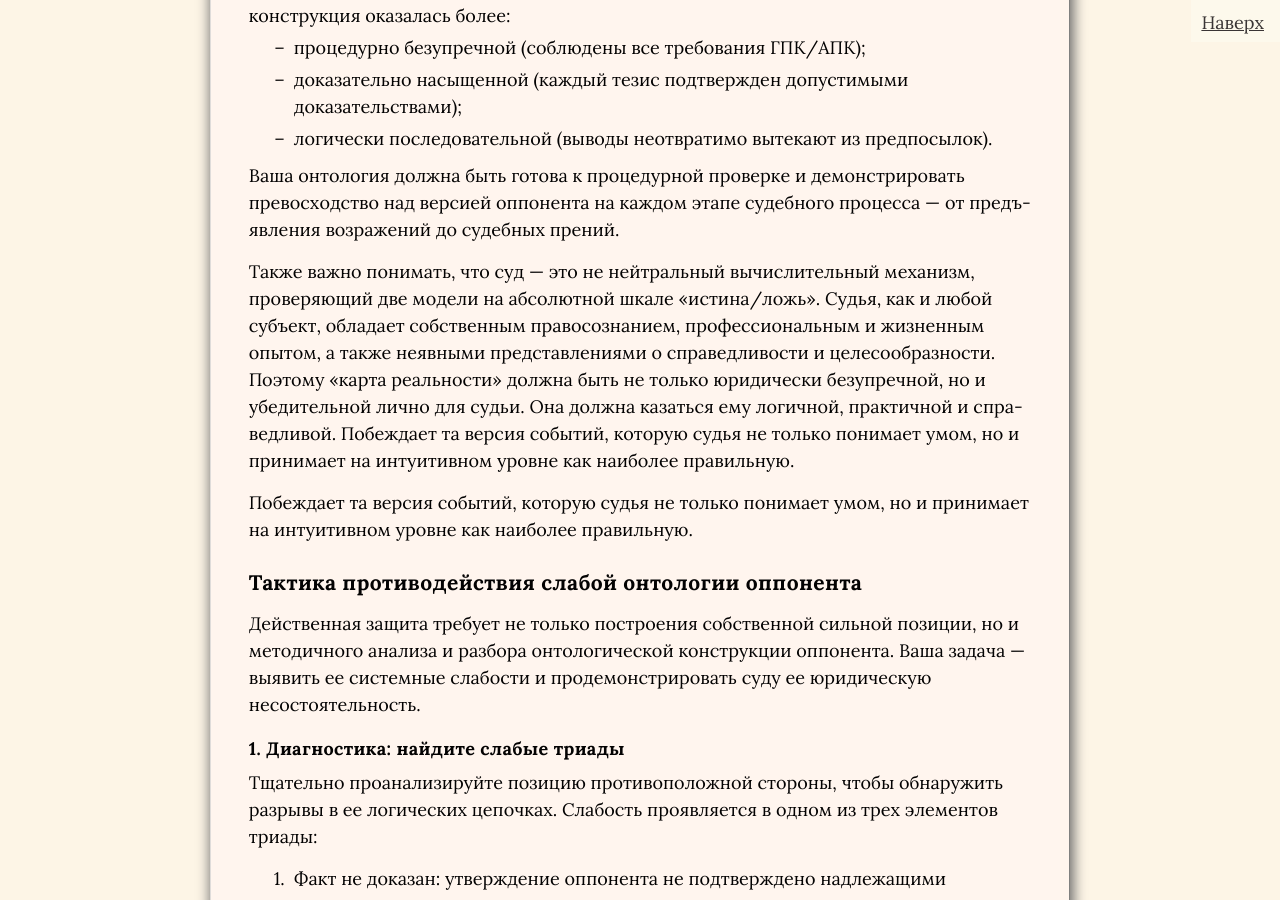
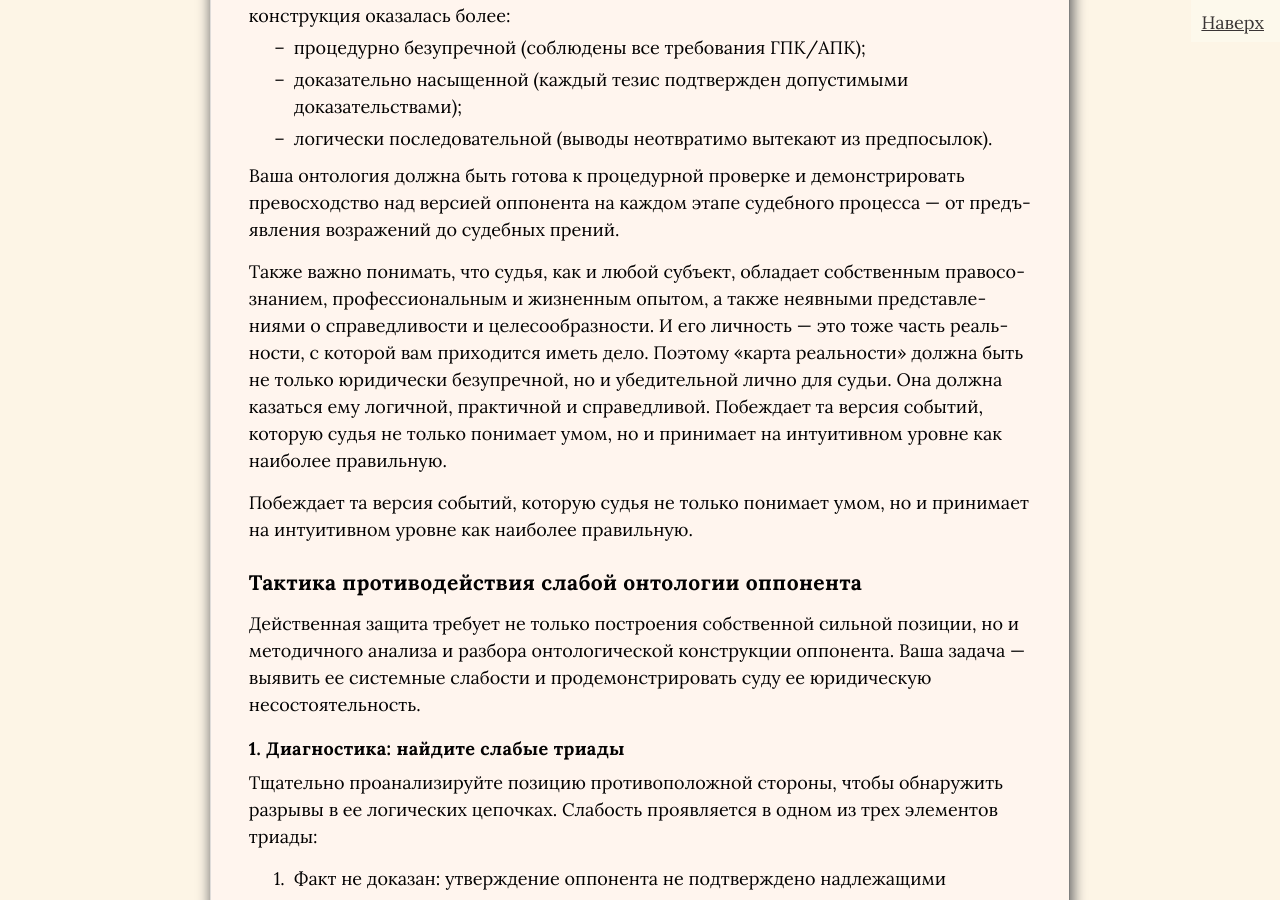
Before and after one commit to SergSi/land-use-art, a Jekyll site: the page built from _posts/2025-10-18-train.md, in a window 1280 px wide and 900 px high, scrolled down 17059 px. Built offline with Jekyll 4.4.1, drawn with Linux system fonts in a browser that asks for light colours; some web fonts are replaced.

Commit message:
Update 2025-10-18-train.md

```diff
--- a/_posts/2025-10-18-train.md
+++ b/_posts/2025-10-18-train.md
@@ -381,7 +381,7 @@
 
 Ваша онтология должна быть готова к процедурной проверке и демонстрировать превосходство над версией оппонента на каждом этапе судебного процесса — от предъявления возражений до судебных прений.
 
-Также важно понимать, что суд — это не нейтральный вычислительный механизм, проверяющий две модели на абсолютной шкале «истина/ложь». Судья, как и любой субъект, обладает собственным правосознанием, профессиональным и жизненным опытом, а также неявными представлениями о справедливости и целесообразности. Поэтому «карта реальности» должна быть не только юридически безупречной, но и убедительной лично для судьи. Она должна казаться ему логичной, практичной и справедливой. Побеждает та версия событий, которую судья не только понимает умом, но и принимает на интуитивном уровне как наиболее правильную.
+Также важно понимать, что судья, как и любой субъект, обладает собственным правосознанием, профессиональным и жизненным опытом, а также неявными представлениями о справедливости и целесообразности.  И его личность — это тоже часть реальности, с которой вам приходится иметь дело. Поэтому «карта реальности» должна быть не только юридически безупречной, но и убедительной лично для судьи. Она должна казаться ему логичной, практичной и справедливой. Побеждает та версия событий, которую судья не только понимает умом, но и принимает на интуитивном уровне как наиболее правильную.
 
 Побеждает та версия событий, которую судья не только понимает умом, но и принимает на интуитивном уровне как наиболее правильную.
 
```
